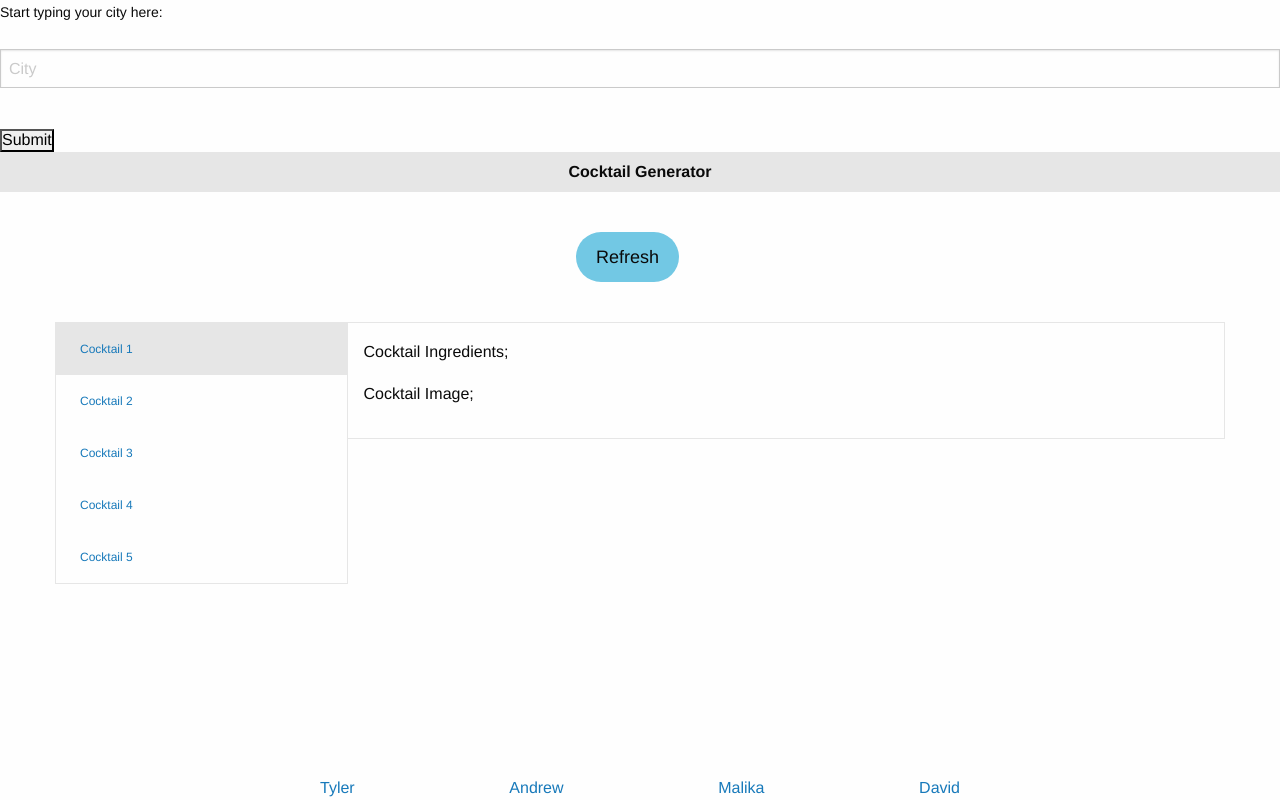
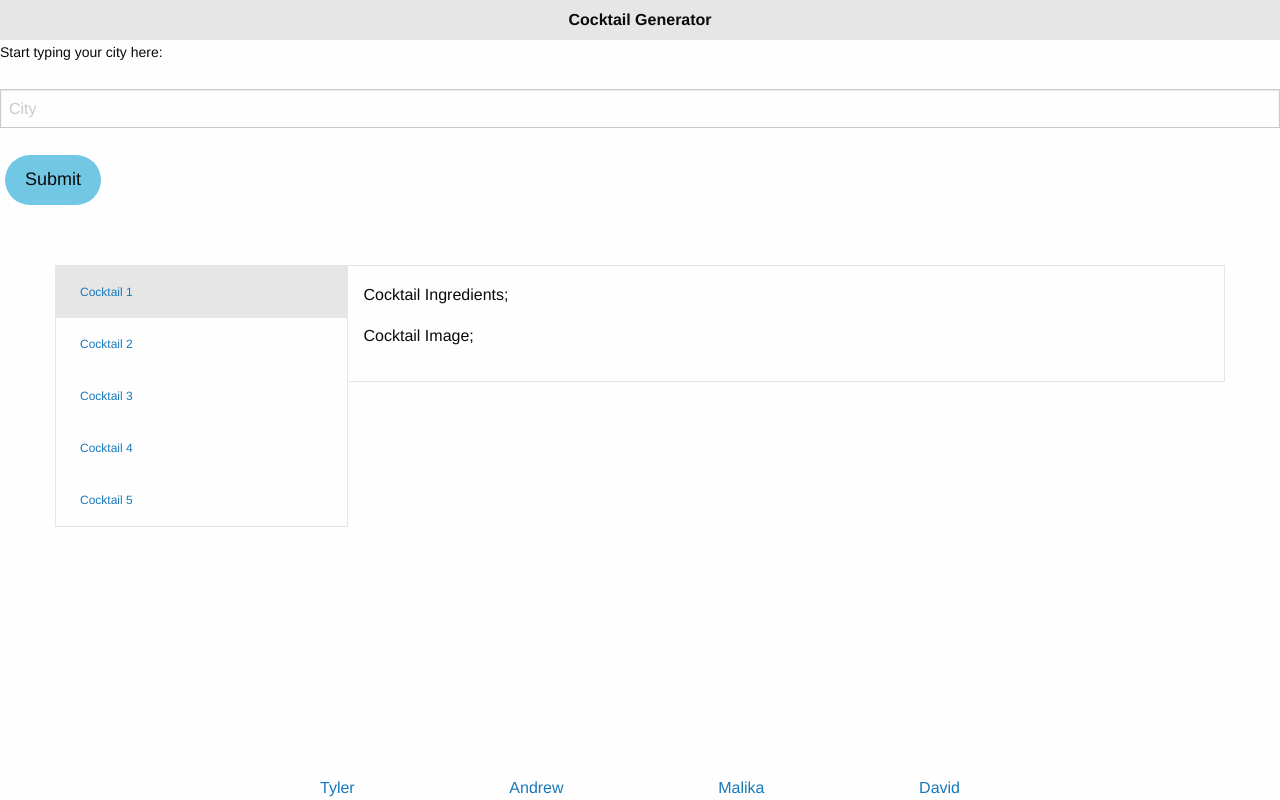
Before and after one commit to ajconnally93/Project-1---Local-Brewery-Finder, a plain HTML site: page index.html in a window 1280 px wide. Drawn offline with nearby package versions, Linux system fonts and the light colour scheme.

Commit message:
added new button

```diff
--- a/assets/style.css
+++ b/assets/style.css
@@ -9,16 +9,17 @@
     font-weight: bold;
 }
 
-.refreshButton {
-    margin-left: 45%;
+.grid-container {
+    margin-top: 20px;
 }
 
-.refresh {
+#submit {
     background-color: rgb(114, 200, 228);
     border: none;
     color: #0a0a0a;
-    padding: 15px 20px;
-    margin-top: 40px;
+    padding: 0px 20px;
+    margin-left: 5px;
+    margin-top: -50px;
     margin-bottom: 40px;
     height: 50px;
     border-radius: 25px;
@@ -32,11 +33,11 @@
         color 1s;
 }
 
-.refresh:hover {
+#submit:hover {
     background-color: rgb(70, 160, 190);
 }
 
-.refresh:active {
+#submit:active {
     opacity: 0.8;
 
 }
--- a/index.html
+++ b/index.html
@@ -1,21 +1,17 @@
 <!DOCTYPE html>
 <html lang="en">
+
 <head>
   <meta charset="UTF-8">
   <meta http-equiv="X-UA-Compatible" content="IE=edge">
   <meta name="viewport" content="width=device-width, initial-scale=1.0">
   <title>Plane Tracking and Weather</title>
-    <link rel="stylesheet" href="https://cdn.jsdelivr.net/npm/foundation-sites@6.7.5/dist/css/foundation.min.css" crossorigin="anonymous">
+  <link rel="stylesheet" href="https://cdn.jsdelivr.net/npm/foundation-sites@6.7.5/dist/css/foundation.min.css"
+    crossorigin="anonymous">
   <link rel="stylesheet" href="./assets/style.css">
 </head>
+
 <body>
-  <form id="cityForm">
-    <label for="cname">Start typing your city here:</label><br>
-    <input type="text" id="cname" name="cname" placeholder="City"><br>
-    <input type="submit" value="Submit">
-  </form>
-
-  </body>
 
   <main>
     <div class="top-page">
@@ -29,9 +25,12 @@
       </div>
 
     </div>
-        <div class="refreshButton">
-            <button class="refresh">Refresh</button>
-        </div>
+
+    <form id="cityForm">
+      <label for="cname">Start typing your city here:</label><br>
+      <input type="text" id="cname" name="cname" placeholder="City"><br>
+      <input type="submit" value="Submit" id="submit">
+    </form>
 
     <div class="grid-container">
       <div class="grid-x">
@@ -112,4 +111,5 @@
   </script>
   <script src="./assets/java.js"></script>
 </body>
+
 </html>
```
Lines whose indentation alone changed are shown as unchanged.
